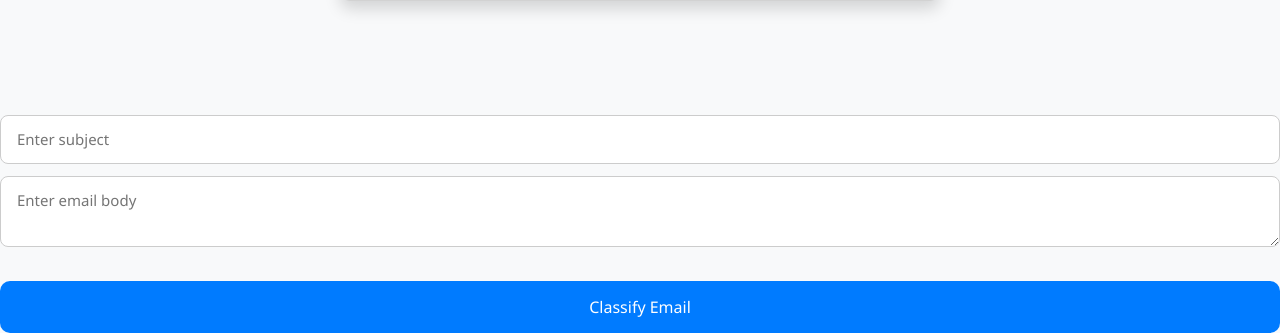
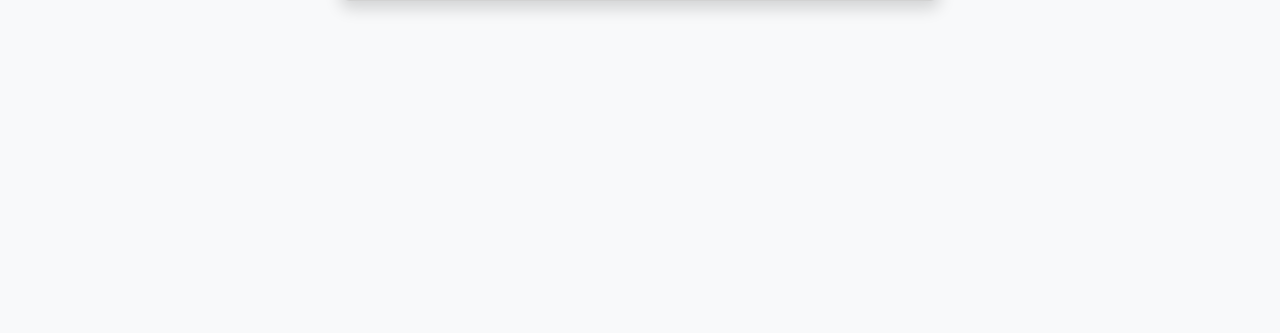
Before and after one commit to jessie726/phishing_email_detector_rendor, a Flask app: page / in a window 1280 px wide. Shown: the part 685-1018 px from the top of the page. After the commit the page ends 697 px from the top, so only its background shows below. Run offline with Flask 3, Linux system fonts and the light colour scheme; parts of the project's set-up code (start-up, migrations or seed data) failed here and were passed over.

Commit message:
update index.html

```diff
--- a/templates/index.html
+++ b/templates/index.html
@@ -16,10 +16,10 @@
                 <p class="text-white-50 mb-0">Instantly detect if an email is spam or not</p>
             </div>
             <div class="card-body">
-                <form method="POST">
+                <form id="emailForm">
                     <div class="mb-3">
                         <label for="subject" class="form-label">✉️ Email Subject</label>
-                        <input type="text" class="form-control" id="subject" name="subject" placeholder="Enter email subject" value="{{ subject }}">
+                        <input type="text" class="form-control" id="subject" placeholder="Enter email subject">
                     </div>
                     <div class="mb-3">
                         <label for="body" class="form-label">📝 Email Body</label>
@@ -41,14 +41,6 @@
         </div>
     </div>
 
-    <form id="emailForm">
-        <input id="subject" type="text" placeholder="Enter subject">
-        <textarea id="body" placeholder="Enter email body"></textarea>
-        <button type="submit">Classify Email</button>
-    </form>
-
-    <div id="result"></div>
-
     <script src="{{ url_for('static', filename='index.js') }}"></script>
 </body>
 </html>
```
